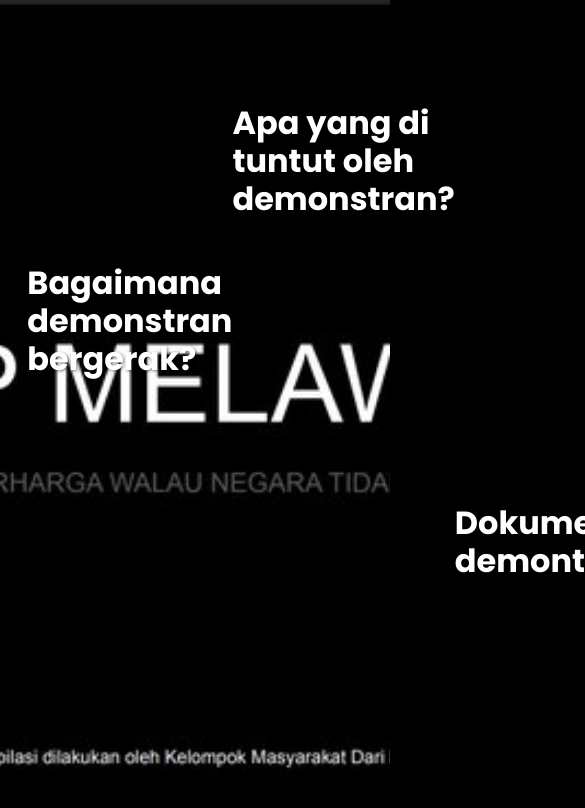
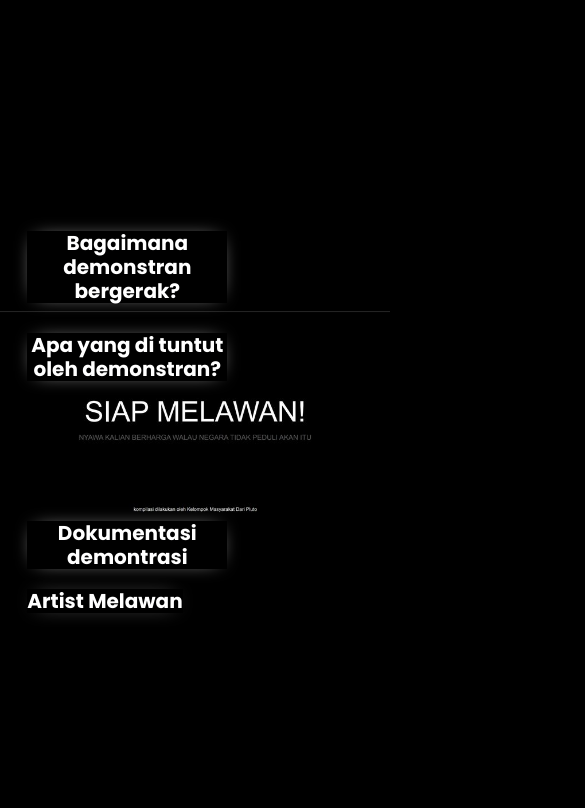
Before and after one commit to SafianB/tolakruutni, a website: page index.html in a window 390 px wide. Shown: the top 808 px of the page, 585 px wide, since content can reach past the window. Drawn offline with Linux system fonts and the light colour scheme; a web font is replaced by a local one.

Commit message:
initial commit

```diff
--- a/style.css
+++ b/style.css
@@ -38,6 +38,7 @@ body{
     padding:  1.4rem 7%;
     /* max-width: 60rem; */
     display: flex;
+    flex-wrap: wrap;
 }
 
 .hero .contents h1{
@@ -49,16 +50,51 @@ body{
 }
 
 .conten1{
+    max-width: 20rem;
+    box-shadow: 0px 0px 20px -10px;
+    text-align: center;
 
-    max-width: 20rem;
 }
 
 .conten2{
     max-width: 20rem;
-    margin-top: -10rem;
+    /* margin-top: -10rem; */
+    text-align: center;
+    box-shadow: 0px 0px 20px -10px;
 }
 
 .galeri{
     max-width: 20rem;
-    margin-top: 15rem;
+    /* margin-top: 15rem; */
+    box-shadow: 0px 0px 20px -10px;
+    text-align: center;
 }
+
+.art {
+    box-shadow: 0px 0px 20px -10px;
+    text-align: center;
+}
+
+
+
+@media (max-width: 758px){
+    html{
+        font-size: 62.5%;
+    }
+
+    .hero{
+        background-size: 100%;
+    }
+
+    .conten1{
+        margin-bottom: 30px;
+    }
+
+    .conten2{
+        margin-bottom: 14rem;
+    }
+
+    .galeri {
+        margin-bottom: 20px;
+    }
+}
```
